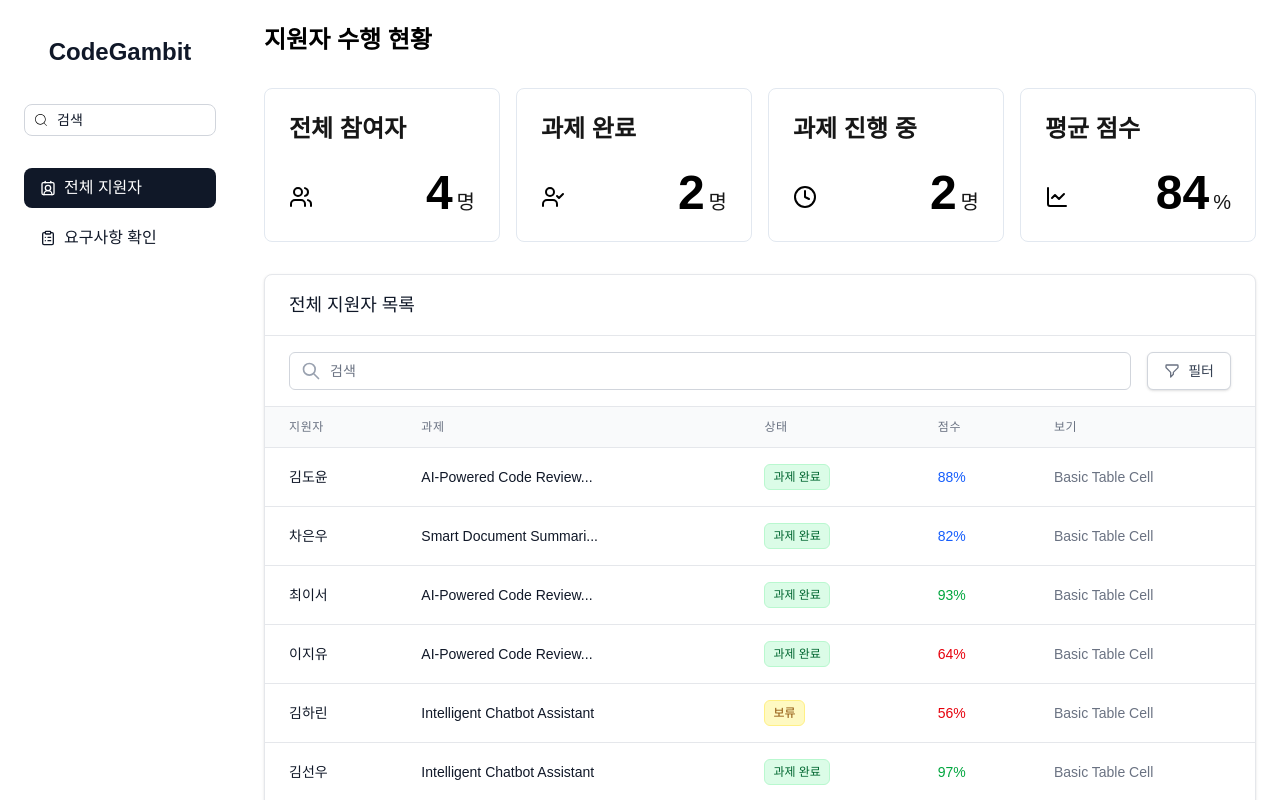
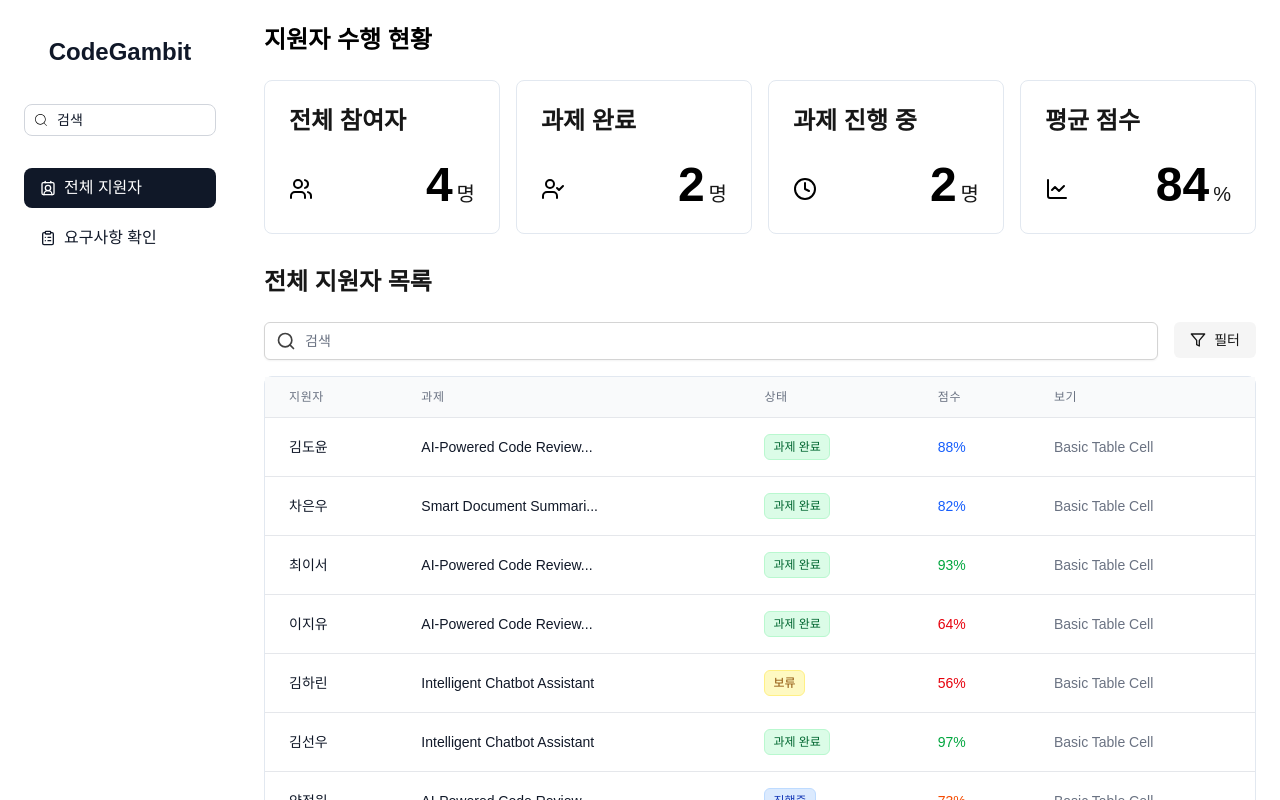
Before and after one commit to llmTestTool/codegambit-front, a React (Vite) app: page /dashboard in a window 1280 px wide. Shown: the top 800 px of the page. Built offline with nearby package versions, Linux system fonts and the light colour scheme; a web font is replaced by a local one.

Commit message:
design: SearchAndFilter css 수정

```diff
--- a/src/components/dashboard/ApplicantList.tsx
+++ b/src/components/dashboard/ApplicantList.tsx
@@ -21,16 +21,17 @@ const ApplicantList: React.FC<ApplicantListProps> = ({
   onPageChange,
 }) => {
   return (
-    <div className="bg-white rounded-lg shadow-sm border border-gray-200">
-      <div className="px-4 sm:px-6 py-4 border-b border-gray-200">
-        <h2 className="text-lg font-medium text-gray-900">전체 지원자 목록</h2>
+    <div>
+      <div className="mb-6">
+        <p className="text-lg font-semibold text-neutral-900 sm:text-2xl">
+          전체 지원자 목록
+        </p>
       </div>
-
       <SearchAndFilter
         searchTerm={searchTerm}
         onSearchChange={onSearchChange}
       />
-
+      <div className="rounded-lg border border-slate-200 bg-white">
         <ApplicantTable applicants={applicants} />
         <ApplicantCardList applicants={applicants} />
 
@@ -39,6 +40,7 @@ const ApplicantList: React.FC<ApplicantListProps> = ({
           onPageChange={onPageChange}
         />
       </div>
+    </div>
   );
 };
 
--- a/src/components/dashboard/SearchAndFilter.tsx
+++ b/src/components/dashboard/SearchAndFilter.tsx
@@ -1,35 +1,35 @@
 import React from 'react';
+import { LuSearch, LuFilter } from 'react-icons/lu';
 
 interface SearchAndFilterProps {
   searchTerm: string;
   onSearchChange: (value: string) => void;
 }
 
-const SearchAndFilter: React.FC<SearchAndFilterProps> = ({ searchTerm, onSearchChange }) => {
+const SearchAndFilter: React.FC<SearchAndFilterProps> = ({
+  searchTerm,
+  onSearchChange,
+}) => {
   return (
-    <div className="px-4 sm:px-6 py-4 border-b border-gray-200">
-      <div className="flex flex-col sm:flex-row gap-4">
+    <div className="mb-4">
+      <div className="flex flex-col gap-4 sm:flex-row">
         <div className="flex-1">
           <div className="relative">
-            <div className="absolute inset-y-0 left-0 pl-3 flex items-center pointer-events-none">
-              <svg className="h-5 w-5 text-gray-400" fill="none" stroke="currentColor" viewBox="0 0 24 24">
-                <path strokeLinecap="round" strokeLinejoin="round" strokeWidth="2" d="M21 21l-6-6m2-5a7 7 0 11-14 0 7 7 0 0114 0z" />
-              </svg>
+            <div className="pointer-events-none absolute inset-y-0 left-0 flex items-center pl-3">
+              <LuSearch className="h-5 w-5 text-neutral-700" />
             </div>
             <input
               type="text"
               placeholder="검색"
               value={searchTerm}
               onChange={(e) => onSearchChange(e.target.value)}
-              className="block w-full pl-10 pr-3 py-2 border border-gray-300 rounded-md leading-5 bg-white placeholder-gray-500 focus:outline-none focus:placeholder-gray-400 focus:ring-1 focus:ring-blue-500 focus:border-blue-500 text-sm"
+              className="block w-full rounded-md border border-neutral-300 bg-white py-2 pr-3 pl-10 text-sm leading-5 placeholder-gray-500 shadow-xs focus:border-blue-500 focus:placeholder-gray-400 focus:ring-1 focus:ring-blue-500 focus:outline-none"
             />
           </div>
         </div>
         <div className="flex-shrink-0">
-          <button className="inline-flex items-center px-4 py-2 border border-gray-300 rounded-md shadow-sm text-sm font-medium text-gray-700 bg-white hover:bg-gray-50 focus:outline-none focus:ring-2 focus:ring-offset-2 focus:ring-blue-500">
-            <svg className="h-4 w-4 mr-2 text-gray-500" fill="none" stroke="currentColor" viewBox="0 0 24 24">
-              <path strokeLinecap="round" strokeLinejoin="round" strokeWidth="2" d="M3 4a1 1 0 011-1h16a1 1 0 011 1v2.586a1 1 0 01-.293.707l-6.414 6.414a1 1 0 00-.293.707V17l-4 4v-6.586a1 1 0 00-.293-.707L3.293 7.207A1 1 0 013 6.5V4z" />
-            </svg>
+          <button className="inline-flex items-center rounded-md border-none bg-neutral-100 px-4 py-2 text-xs text-neutral-900 hover:bg-gray-50 focus:ring-2 focus:ring-blue-500 focus:ring-offset-2 focus:outline-none sm:text-sm">
+            <LuFilter className="mr-2 h-4 w-4" />
             필터
           </button>
         </div>
--- a/src/page/applicant/DashBoardPage.tsx
+++ b/src/page/applicant/DashBoardPage.tsx
@@ -26,7 +26,7 @@ const DashBoardPage = () => {
 
   return (
     <div>
-      <div className="mb-8">
+      <div className="mb-6">
         <p className="text-neural-900 text-xl font-semibold sm:text-2xl">
           지원자 수행 현황
         </p>
```
Lines whose indentation alone changed are shown as unchanged.
